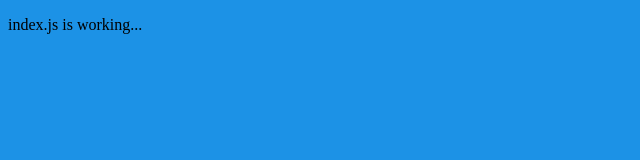
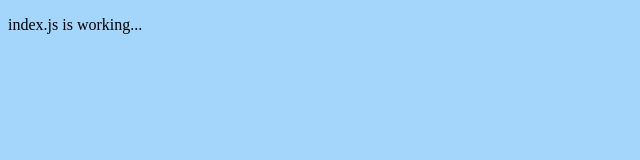
Before and after one commit to VladTsiukin/Template, a website built with webpack: page src/index.html in a window 1280 px wide. Shown: the whole page, without its empty margins (0-640 px from the left). Built offline with nearby package versions, Linux system fonts and the light colour scheme.

Commit message:
return to webpack 4

```diff
--- a/package.json
+++ b/package.json
@@ -31,7 +31,7 @@
     "node-sass": "^4.13.1",
     "sass-loader": "^8.0.2",
     "style-loader": "^1.1.3",
-    "webpack": "^4.42.1",
+    "webpack": "4.42.1",
     "webpack-cli": "^3.3.11"
   },
   "dependencies": {}
--- a/src/index.html
+++ b/src/index.html
@@ -8,7 +8,7 @@
     <meta http-equiv="X-UA-Compatible" content="ie=edge">
     <link rel="shortcut icon" href="../favicon.ico" type="image/x-icon">
     <link rel="icon" href="../favicon.ico" type="image/x-icon">
-    <title>Upgrade to webpack 5</title>
+    <title>webpack 4 template</title>
 </head>
 <body>
 
--- a/src/style/main.scss
+++ b/src/style/main.scss
@@ -3,6 +3,6 @@
 html {
     body {
         height: 100%;
-        background: rgb(28, 146, 230);
+        background: rgb(163, 214, 250);
     }
 }
```
Also changed, not shown: README.md, dist/app.css, dist/index.html, 1 other file.
